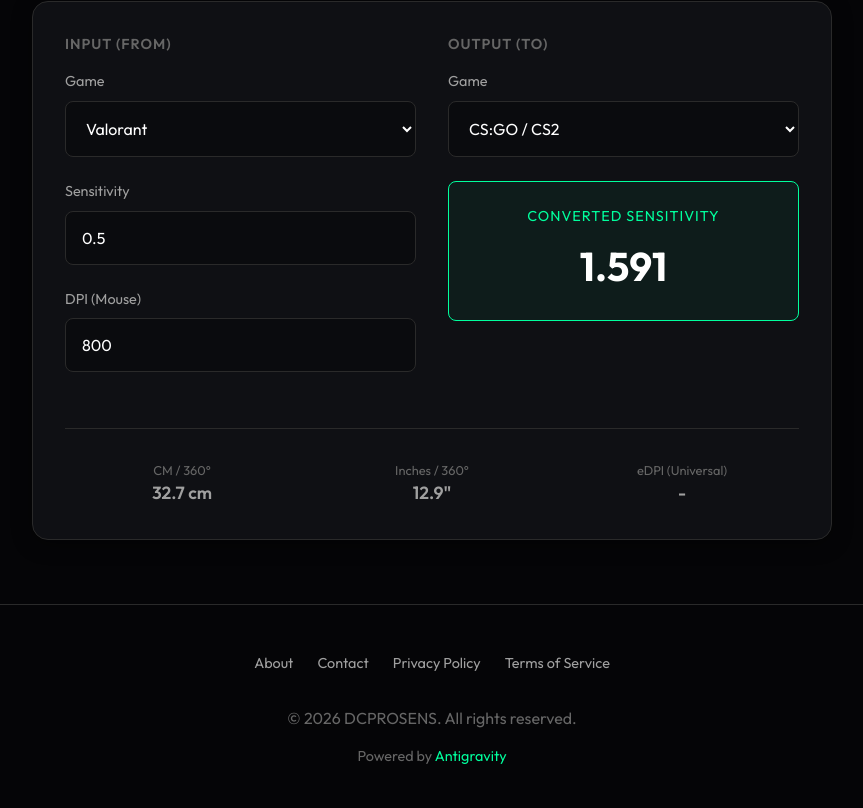
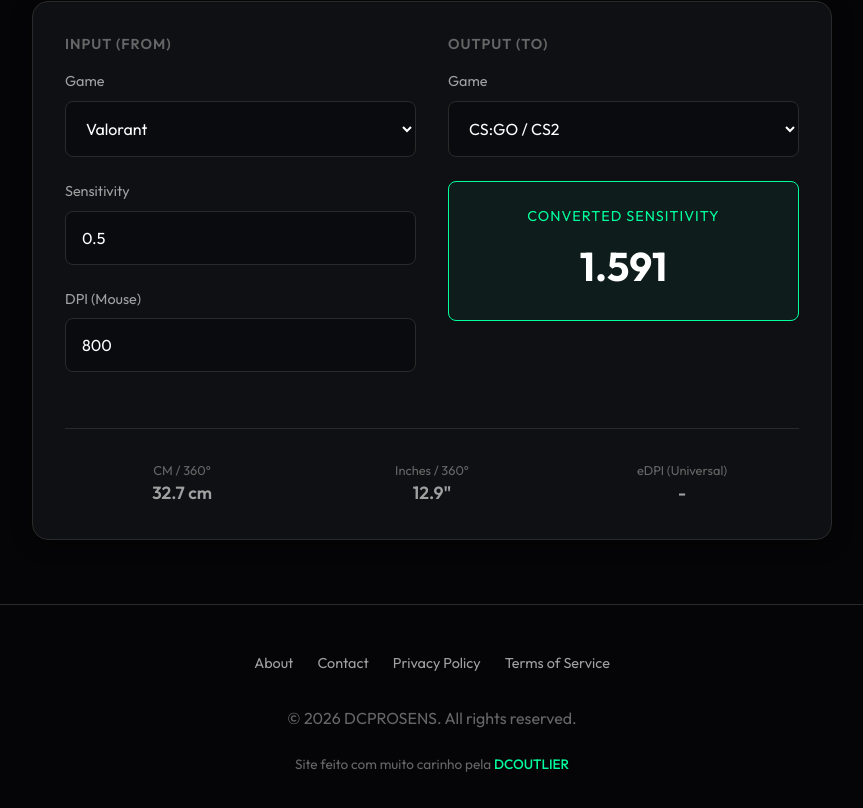
Before and after one commit to dalto00-ai/dcprosens, a Next.js app: page / in a window 1280 px wide. Shown: the part 348-1156 px from the top of the page, without its empty margins (208-1071 px from the left). Built offline with nearby package versions, Linux system fonts and the light colour scheme.

Commit message:
feat: update footer attribution to DCOUTLIER

```diff
--- a/src/components/Footer.tsx
+++ b/src/components/Footer.tsx
@@ -11,8 +11,8 @@
                     <a href="/terms" style={{ fontSize: '0.9rem', color: 'var(--text-secondary)' }}>Terms of Service</a>
                 </div>
                 <p>&copy; {new Date().getFullYear()} DCPROSENS. All rights reserved.</p>
-                <p className={styles.powered}>
-                    Powered by <span style={{ color: 'var(--primary)' }}>Antigravity</span>
+                <p className={styles.powered} style={{ marginTop: '0.5rem', fontSize: '0.85rem' }}>
+                    Site feito com muito carinho pela <a href="https://dcoutlier.com" target="_blank" rel="noopener noreferrer" style={{ color: 'var(--primary)', fontWeight: 500 }}>DCOUTLIER</a>
                 </p>
             </div>
         </footer>
```
